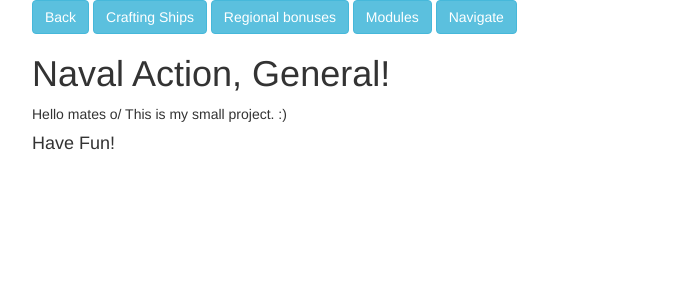
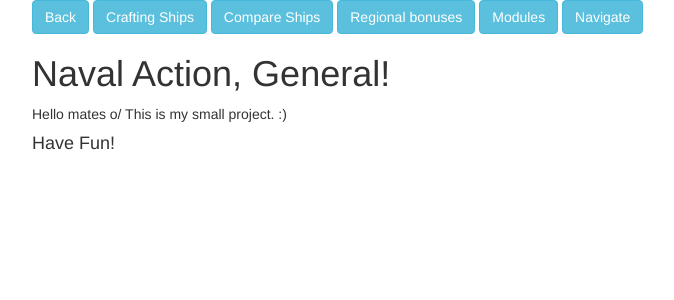
Before and after one commit to romeo-25-04/naval_action, a Flask app: page / in a window 1280 px wide. Shown: the top 300 px of the page, without its empty margins (38-712 px from the left). Run offline with Flask 2, Linux system fonts and the light colour scheme; parts of the project's set-up code (start-up, migrations or seed data) failed here and were passed over; some libraries are stand-ins or nearby versions.

Commit message:
skeleton compare

```diff
--- /dev/null
+++ b/app/templates/compare.html
@@ -0,0 +1,4 @@
+{% extends "index.html" %}
+{% block body %}
+<p>Compare</p>
+{% endblock %}
--- a/app/templates/index.html
+++ b/app/templates/index.html
@@ -24,6 +24,7 @@
 <div class="container">
     <a class="btn btn-info" role="button" href="/">Back</a>
     <a class="btn btn-info" role="button" href="/crafting/650/0/0">Crafting Ships</a>
+    <a class="btn btn-info" role="button" href="/compare">Compare Ships</a>
     <a class="btn btn-info" role="button" href="/regional_bonuses">Regional bonuses</a>
     <a class="btn btn-info" role="button" href="/modules">Modules</a>
     <a class="btn btn-info" role="button" href="/navigate">Navigate</a>
--- a/app/views.py
+++ b/app/views.py
@@ -122,3 +122,8 @@
                            angle=-angle,
                            ports=ports,
                            dist=dist)
+
+@app.route('/compare')
+def compare():
+    return render_template('compare.html',
+                           title='Compare Ships')
```
